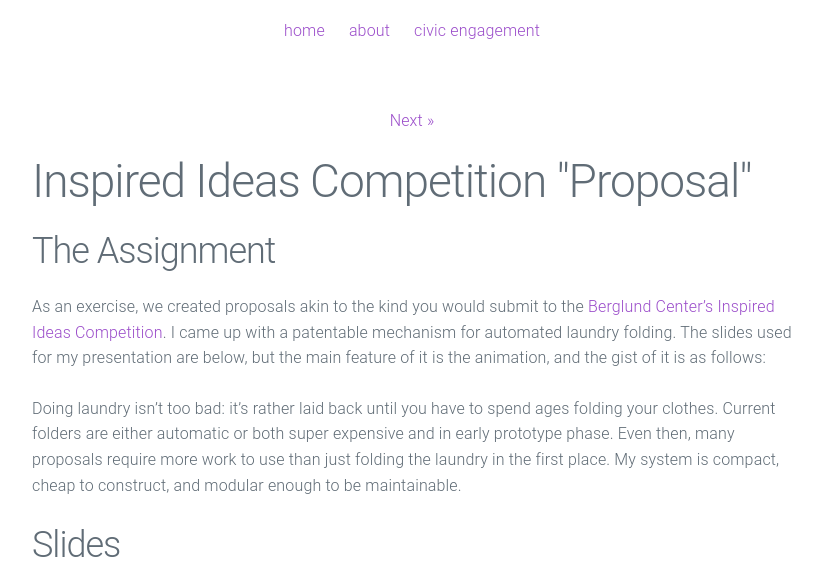
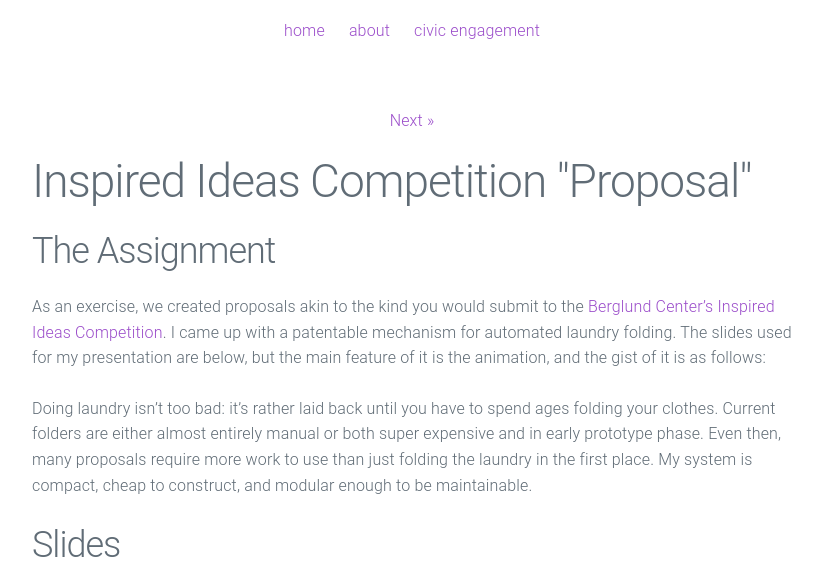
Before and after one commit to emanb29/artst-website, a Jekyll site: the page built from _posts/2018-04-16-iic-proposal.markdown, in a window 1280 px wide, cut to the strip 158-746 px from the top of the page. Shown: the whole strip, without its empty margins (228-1050 px from the left). Built offline with Jekyll 4.4.1, drawn with Linux system fonts in a browser that asks for light colours; our own code applies the rules of GitHub Pages for plain Markdown files.

Commit message:
Update 2018-04-16-iic-proposal.markdown

```diff
--- a/_posts/2018-04-16-iic-proposal.markdown
+++ b/_posts/2018-04-16-iic-proposal.markdown
@@ -6,7 +6,7 @@ preview: "https://thumbs.gfycat.com/SlimAfraidHairstreakbutterfly-size_restricte
 ## The Assignment
 As an exercise, we created proposals akin to the kind you would submit to the [Berglund Center's Inspired Ideas Competition](https://is6.us/iic). I came up with a patentable mechanism for automated laundry folding. The slides used for my presentation are below, but the main feature of it is the animation, and the gist of it is as follows:
 
-Doing laundry isn't too bad: it's rather laid back until you have to spend ages folding your clothes. Current folders are either automatic or both super expensive and in early prototype phase. Even then, many proposals require more work to use than just folding the laundry in the first place. My system is compact, cheap to construct, and modular enough to be maintainable.
+Doing laundry isn't too bad: it's rather laid back until you have to spend ages folding your clothes. Current folders are either almost entirely manual or both super expensive and in early prototype phase. Even then, many proposals require more work to use than just folding the laundry in the first place. My system is compact, cheap to construct, and modular enough to be maintainable.
 
 ## Slides
 
```
